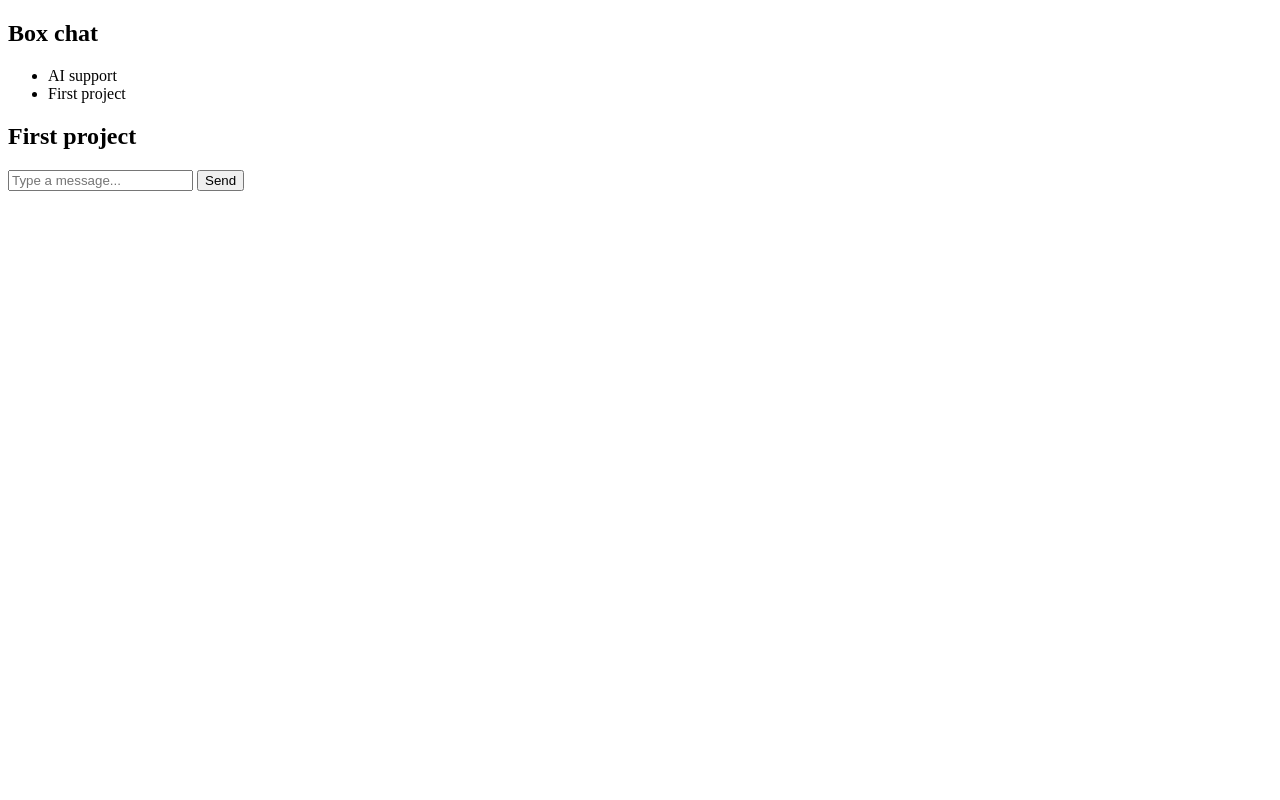
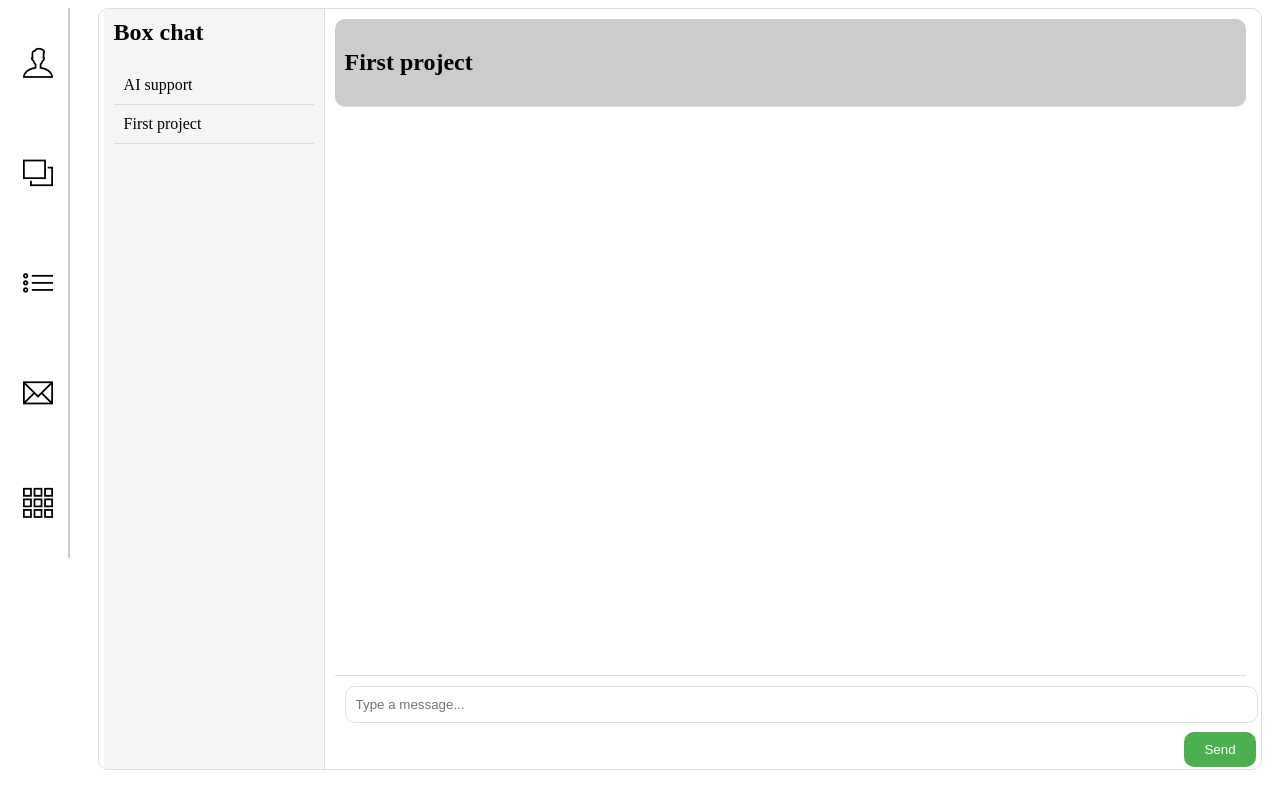
Before and after one commit to KaiDong644/PAS-project, a website: page public/Chat.html in a window 1280 px wide. Drawn offline with Linux system fonts and the light colour scheme; the site is published under a folder, as on GitHub Pages, so addresses that start at the root find nothing.

Commit message:
Fix chuyen trang login

```diff
--- a/public/Chat.html
+++ b/public/Chat.html
@@ -3,8 +3,8 @@
 <head>
     <meta charset="UTF-8">
     <meta name="viewport" content="width=device-width, initial-scale=1.0">
-    <link rel="stylesheet" href="/PAS-project/src/css/style.css">
-    <link rel="stylesheet" href="/PAS-project/src/css/themify-icons-font (1)/themify-icons/themify-icons.css">
+    <link rel="stylesheet" href="../src/css/style.css">
+    <link rel="stylesheet" href="../src/css/themify-icons-font (1)/themify-icons/themify-icons.css">
     <title>PROJECT ADMINISTRATOR SYSTEM</title>
 </head>
 <body class="col-full">
```
Also changed, not shown: public/Index.html (renamed from public/Login.html, +1 -1 lines).
